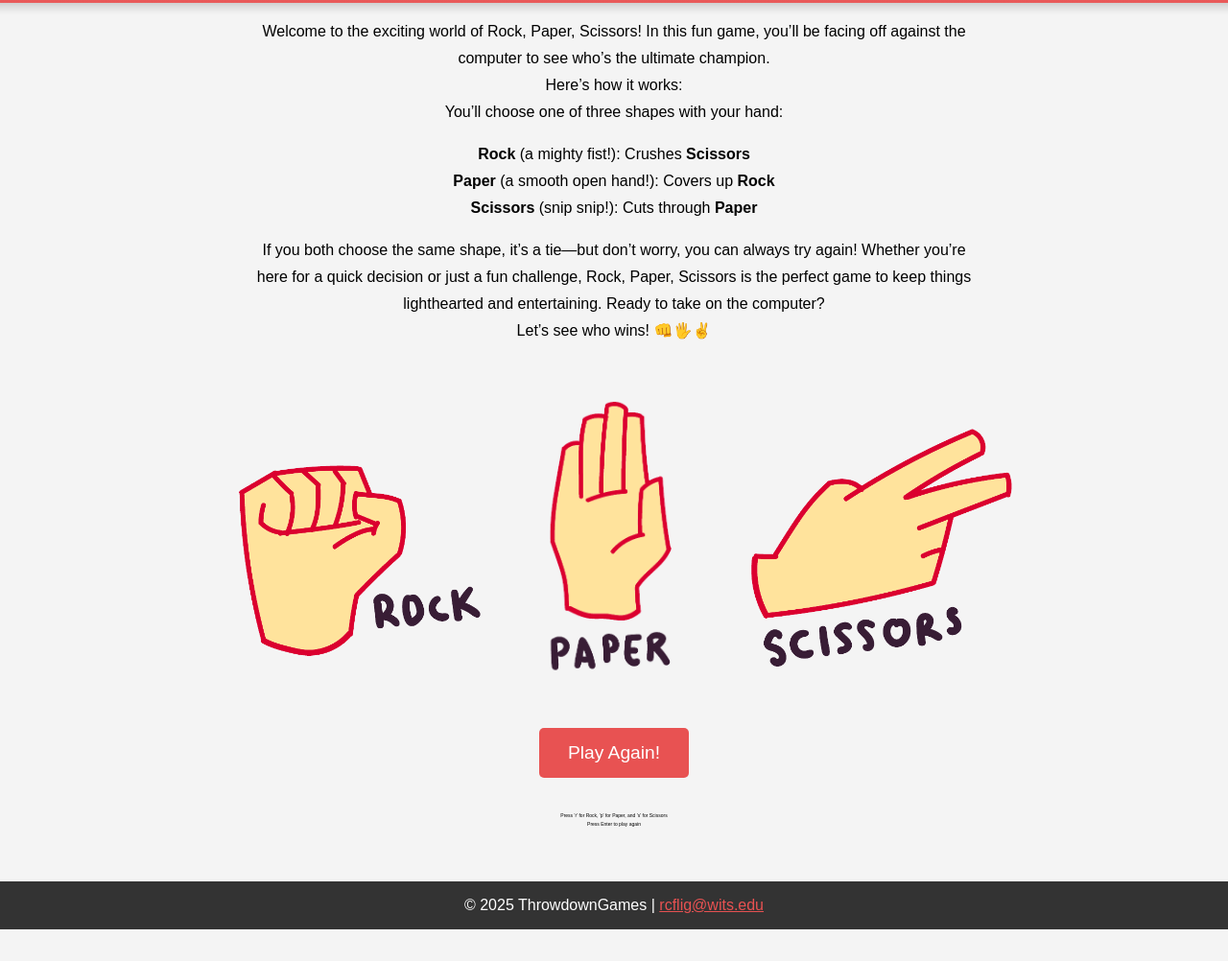
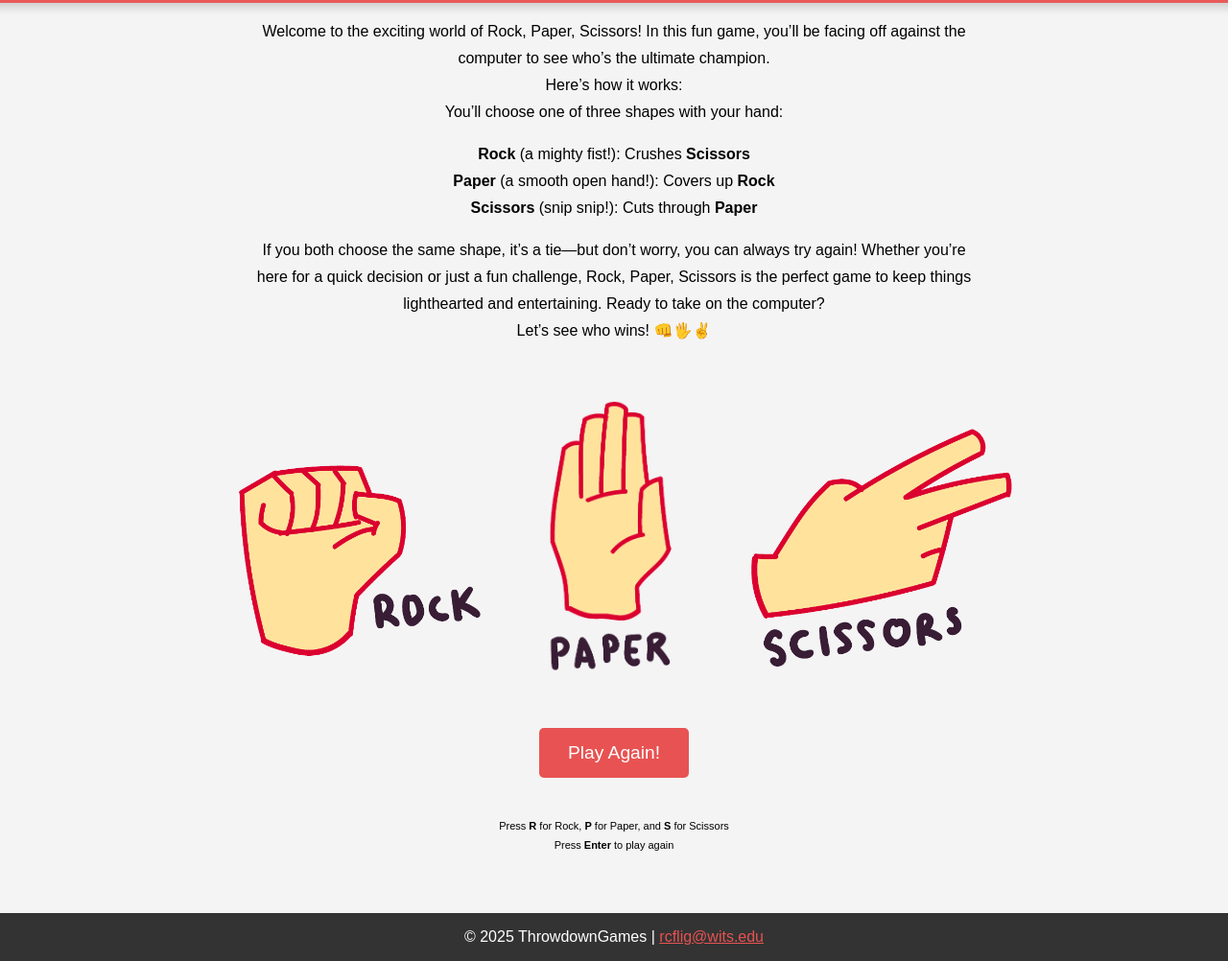
Before and after one commit to rivkaflig/rock_paper_scissor, a plain HTML site: page index.html in a window 1280 px wide. Shown: the part 157-1159 px from the top of the page at 96% size. Before the commit the page ends 1126 px from the top, so only its background shows below. Drawn offline with Linux system fonts and the light colour scheme.

Commit message:
Tip changes

```diff
--- a/index.html
+++ b/index.html
@@ -52,8 +52,8 @@
         </div>
 
         <article id="tip">
-            <p>Press 'r' for Rock, 'p' for Paper, and 's' for Scissors</br>
-               Press Enter to play again
+            <p>Press <strong>R</strong> for Rock, <strong>P</strong> for Paper, and <strong>S</strong> for Scissors</br>
+               Press <strong>Enter</strong> to play again
             </p>
         </article>
 
--- a/styles.css
+++ b/styles.css
@@ -116,7 +116,7 @@ button:hover {
 
 /* Tip Styling */
 #tip {
-    font-size: 5px;
+    font-size: 11px;
 }
 
 /* Footer Styling */
```
